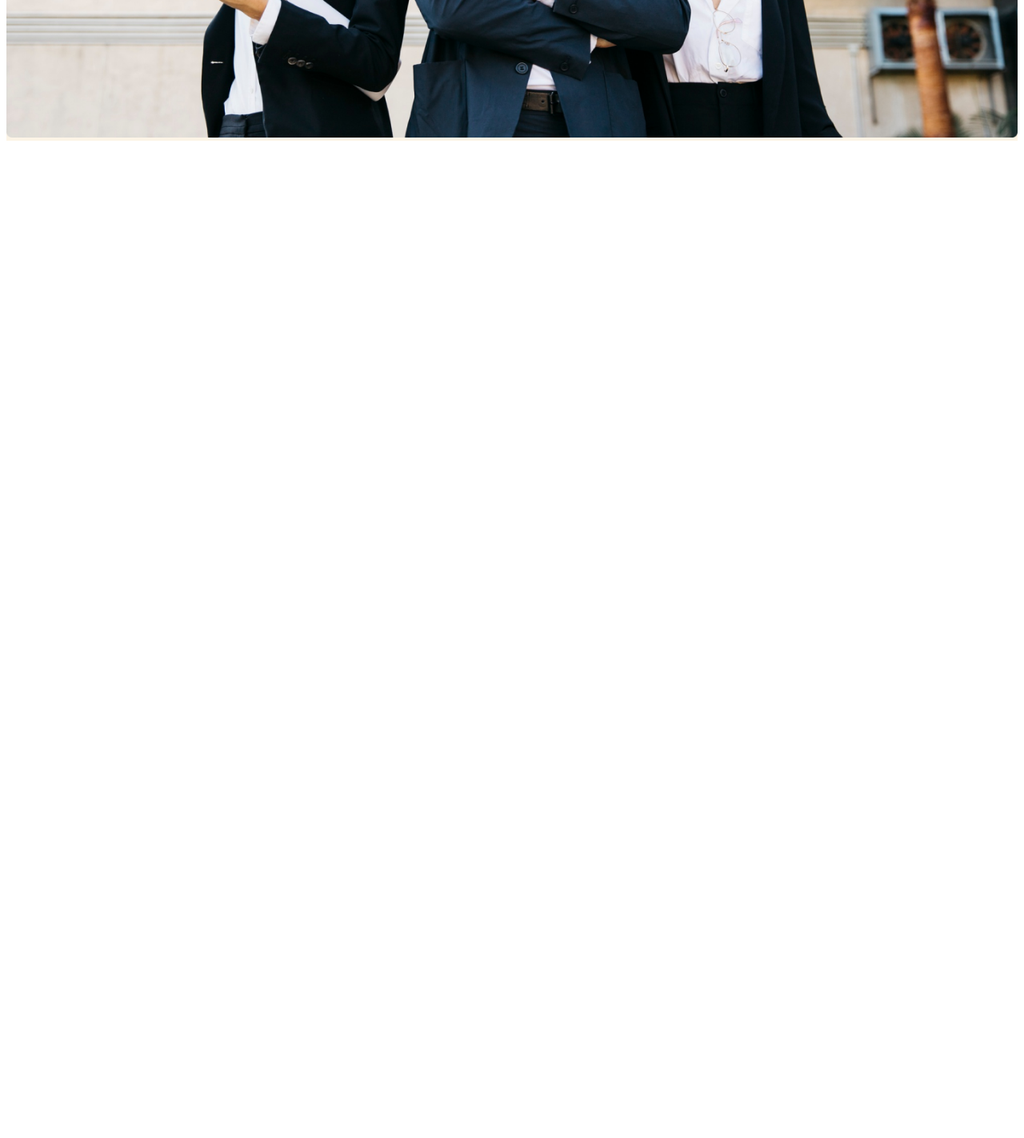
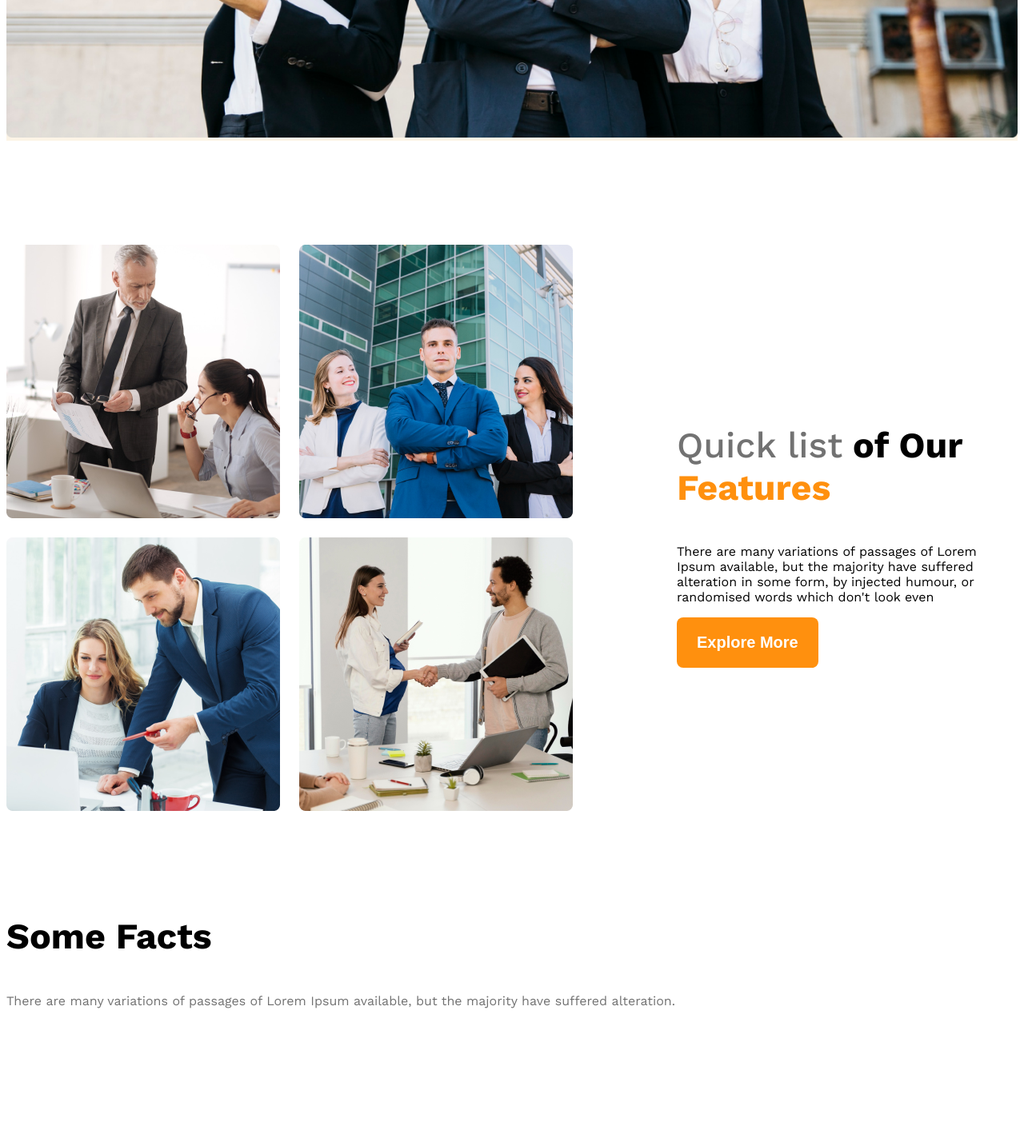
Before and after one commit to Md-Shanto-Sharker/g3-architects-website, a plain HTML site: page index.html in a window 1280 px wide. Shown: the part 1027-2450 px from the top of the page at 80% size. Before the commit the page ends 1211 px from the top, so only its background shows below. Drawn offline with nearby package versions, Linux system fonts and the light colour scheme.

Commit message:
added team responsive

```diff
--- a/index.html
+++ b/index.html
@@ -34,6 +34,52 @@
 
 
         <main>
+            <section class="teams display-flex">
+                <div class="team-img-container">
+                        <img src="images/team1.png" alt=" two architects are talking important projects">
+                        <img src="images/team2.png" alt="">
+                        <img src="images/team3.png" alt="">
+                        <img src="images/team4.png" alt="">
+                </div>
+                <div class="our-features">
+                        <h3 class="section-title"><span id="quick-list" class="text-light-gray">Quick list</span> <span>of Our</span> <span class="text-primary">Features</span></h3>
+                        <p class="feature-description">There are many variations of passages of Lorem Ipsum available, but the majority have suffered alteration in some form, by injected humour, or randomised words which don't look even</p>
+                        <button class="btn-primary">Explore More</button>
+                </div>
+            </section>
+
+            <!-- features will enjoy -->
+             <section>
+                    <h3 class="section-title"> Some Facts</h3>
+                    <p class="text-light-gray">There are many variations of passages of Lorem Ipsum available, but the majority have suffered alteration.</p>
+                    <div class="facts-container">
+                        <div class="fact">
+                            <img src="" alt="" class="fact-icon">
+                            <h4 class="fact-number"></h4>
+                            <h5 class="fact-name"></h5>
+                        </div>
+                        <div class="fact">
+                            <img src="" alt="" class="fact-icon">
+                            <h4 class="fact-number"></h4>
+                            <h5 class="fact-name"></h5>
+                        </div>
+                        <div class="fact">
+                            <img src="" alt="" class="fact-icon">
+                            <h4 class="fact-number"></h4>
+                            <h5 class="fact-name"></h5>
+                        </div>
+                        <div class="fact">
+                            <img src="" alt="" class="fact-icon">
+                            <h4 class="fact-number"></h4>
+                            <h5 class="fact-name"></h5>
+                        </div>
+                    </div>
+             </section>
+
+             <!-- Some facts -->
+              <section class="some-facts">
+
+              </section>
         </main>
 
 
--- a/styles/architects.css
+++ b/styles/architects.css
@@ -10,6 +10,10 @@
 
   .display-flex{
     display: flex;
+  }
+
+  .text-primary{
+    color: #FF900E;
   }
 
   .text-gray{
@@ -32,6 +36,19 @@
     border-radius: 8px;
     border: none;
 
+  }
+  main{
+    max-width: 1440px;
+    margin: 0 auto;
+  }
+
+  main > section{
+    margin-top: 130px;
+  }
+
+  .section-title{
+    font-size: 2.8rem;
+    font-weight: 700;
   }
   .navbar{
     justify-content: space-between;
@@ -71,10 +88,48 @@
     width: 100%;
   }
 
+.teams{
+  align-items: center;
+}
+
+.team-img-container{
+  display: grid;
+  grid-template-columns: repeat(2,1fr);
+  gap: 24px;
+}
+
+.our-features{
+  margin-left: 130px;
+  max-width: 530px;
+}
+
+
+
+
+#quick-list{
+  font-weight: 500;
+}
   /* responsive media query */
   @media screen and (max-width: 576px) {
-    .navbar, .nav-links{
+    .navbar, .nav-links, .teams{
       flex-direction: column;
+    }
+    .team-img-container{
+      grid-template-columns: repeat(1, 1fr);
+    }
+    .our-features{
+      margin-left: 20px;
     }
 
   }
+
+  /* medium size device */
+  @media screen and (min-width:576px) and (max-width:992px) {
+    .teams{
+      flex-direction: column;
+
+    }
+    .our-features{
+      margin: 50px auto;
+    }
+  }
```
